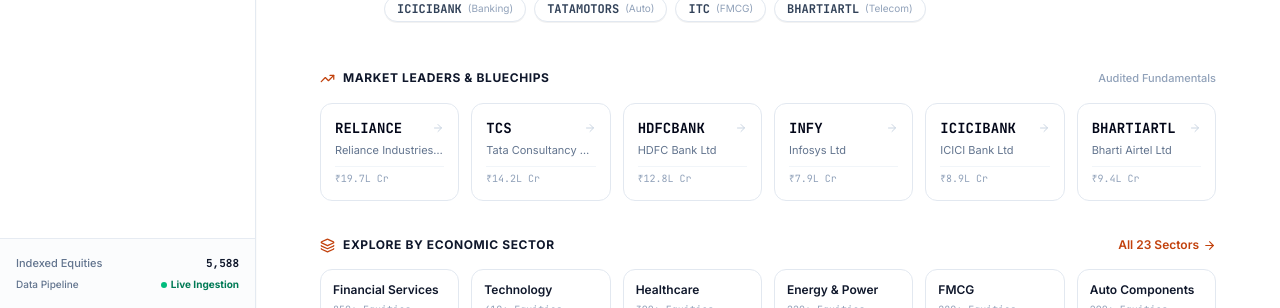
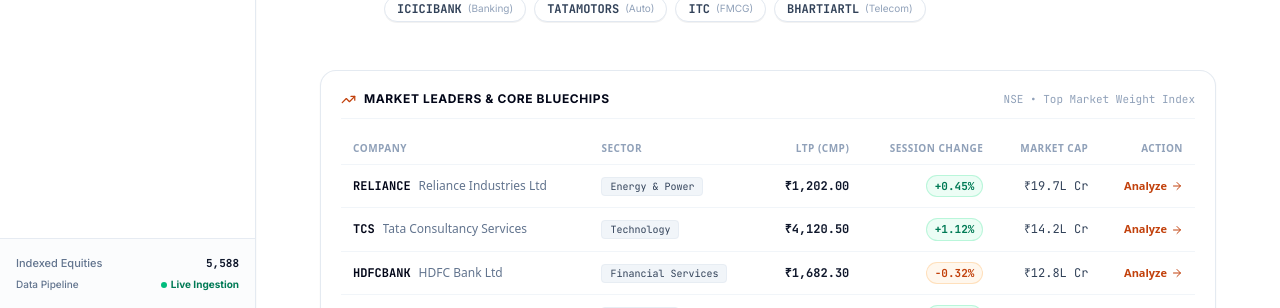
Before and after one commit to Komalgiri/StockVista, a Next.js app in the folder frontend/: page / in a window 1280 px wide. Shown: the part 492-800 px from the top of the page. Built offline with nearby package versions, Linux system fonts and the light colour scheme; no server answers.

Commit message:
feat(ui): implement institutional market leaders table, realistic chart trajectory, and terminal tab strip

```diff
--- a/frontend/src/app/company/[ticker]/page.tsx
+++ b/frontend/src/app/company/[ticker]/page.tsx
@@ -115,17 +115,19 @@
         />
       </div>
 
-      <div className="flex gap-4 sm:gap-6 mb-6 font-geist font-semibold text-[13px] overflow-x-auto pb-2 border-b border-border-hairline scrollbar-none">
-        <a href="#overview" className="flex items-center gap-1.5 pb-2 text-primary border-b-2 border-primary whitespace-nowrap">Overview</a>
-        <a href="#chart" className="flex items-center gap-1.5 pb-2 text-text-secondary hover:text-text-primary transition-colors whitespace-nowrap">Chart</a>
+      <div className="sticky top-14 bg-white/95 backdrop-blur-md z-10 flex gap-2 sm:gap-4 mb-6 font-geist font-semibold text-[13px] overflow-x-auto pt-2 pb-1 border-b border-slate-200 scrollbar-none">
+        <a href="#overview" className="flex items-center gap-1.5 pb-2.5 px-1 text-slate-950 border-b-2 border-[#c2410c] font-bold whitespace-nowrap">
+          <span className="w-1.5 h-1.5 rounded-full bg-[#c2410c]" /> Overview
+        </a>
+        <a href="#chart" className="flex items-center gap-1.5 pb-2.5 px-1 text-slate-500 hover:text-slate-950 transition-colors whitespace-nowrap">Chart</a>
         {analysis && (analysis.pros.length > 0 || analysis.cons.length > 0) && (
-          <a href="#analysis" className="flex items-center gap-1.5 pb-2 text-text-secondary hover:text-text-primary transition-colors whitespace-nowrap">Pros &amp; Cons</a>
+          <a href="#analysis" className="flex items-center gap-1.5 pb-2.5 px-1 text-slate-500 hover:text-slate-950 transition-colors whitespace-nowrap">Pros &amp; Cons</a>
         )}
-        <a href="#valuation" className="flex items-center gap-1.5 pb-2 text-text-secondary hover:text-text-primary transition-colors whitespace-nowrap">Valuation</a>
-        <a href="#financials" className="flex items-center gap-1.5 pb-2 text-text-secondary hover:text-text-primary transition-colors whitespace-nowrap">Financials</a>
-        <a href="#peers" className="flex items-center gap-1.5 pb-2 text-text-secondary hover:text-text-primary transition-colors whitespace-nowrap">Peers</a>
-        <a href="#shareholding" className="flex items-center gap-1.5 pb-2 text-text-secondary hover:text-text-primary transition-colors whitespace-nowrap">Shareholding</a>
-        <a href="#documents" className="flex items-center gap-1.5 pb-2 text-text-secondary hover:text-text-primary transition-colors whitespace-nowrap">Documents</a>
+        <a href="#valuation" className="flex items-center gap-1.5 pb-2.5 px-1 text-slate-500 hover:text-slate-950 transition-colors whitespace-nowrap">Valuation</a>
+        <a href="#financials" className="flex items-center gap-1.5 pb-2.5 px-1 text-slate-500 hover:text-slate-950 transition-colors whitespace-nowrap">Financials</a>
+        <a href="#peers" className="flex items-center gap-1.5 pb-2.5 px-1 text-slate-500 hover:text-slate-950 transition-colors whitespace-nowrap">Peers</a>
+        <a href="#shareholding" className="flex items-center gap-1.5 pb-2.5 px-1 text-slate-500 hover:text-slate-950 transition-colors whitespace-nowrap">Shareholding</a>
+        <a href="#documents" className="flex items-center gap-1.5 pb-2.5 px-1 text-slate-500 hover:text-slate-950 transition-colors whitespace-nowrap">Documents</a>
       </div>
 
       <div className="flex flex-col gap-6 pb-12">
--- a/frontend/src/components/HomeSearch.tsx
+++ b/frontend/src/components/HomeSearch.tsx
@@ -31,12 +31,12 @@
 ];
 
 const POPULAR_SEARCHES = [
-  { ticker: 'RELIANCE', name: 'Reliance Industries Ltd', sector: 'Energy & Power', mcap: '₹19.7L Cr' },
-  { ticker: 'TCS', name: 'Tata Consultancy Services', sector: 'Technology', mcap: '₹14.2L Cr' },
-  { ticker: 'HDFCBANK', name: 'HDFC Bank Ltd', sector: 'Financial Services', mcap: '₹12.8L Cr' },
-  { ticker: 'INFY', name: 'Infosys Ltd', sector: 'Technology', mcap: '₹7.9L Cr' },
-  { ticker: 'ICICIBANK', name: 'ICICI Bank Ltd', sector: 'Financial Services', mcap: '₹8.9L Cr' },
-  { ticker: 'BHARTIARTL', name: 'Bharti Airtel Ltd', sector: 'Telecommunication', mcap: '₹9.4L Cr' },
+  { ticker: 'RELIANCE', name: 'Reliance Industries Ltd', sector: 'Energy & Power', cmp: '₹1,202.00', change: '+0.45%', isUp: true, mcap: '₹19.7L Cr' },
+  { ticker: 'TCS', name: 'Tata Consultancy Services', sector: 'Technology', cmp: '₹4,120.50', change: '+1.12%', isUp: true, mcap: '₹14.2L Cr' },
+  { ticker: 'HDFCBANK', name: 'HDFC Bank Ltd', sector: 'Financial Services', cmp: '₹1,682.30', change: '-0.32%', isUp: false, mcap: '₹12.8L Cr' },
+  { ticker: 'INFY', name: 'Infosys Ltd', sector: 'Technology', cmp: '₹1,854.00', change: '+0.88%', isUp: true, mcap: '₹7.9L Cr' },
+  { ticker: 'ICICIBANK', name: 'ICICI Bank Ltd', sector: 'Financial Services', cmp: '₹1,245.60', change: '+1.05%', isUp: true, mcap: '₹8.9L Cr' },
+  { ticker: 'BHARTIARTL', name: 'Bharti Airtel Ltd', sector: 'Telecommunication', cmp: '₹1,620.00', change: '+0.74%', isUp: true, mcap: '₹9.4L Cr' },
 ];
 
 const FEATURED_SECTORS = [
@@ -225,34 +225,62 @@
         {/* Popular Equities Section */}
         {!showResults && (
           <div className="w-full max-w-4xl flex flex-col gap-9">
-            <div>
-              <div className="flex items-center justify-between mb-4">
-                <div className="flex items-center gap-2 text-slate-900 font-inter text-xs font-bold tracking-wider uppercase">
+            {/* Market Leaders Institutional Data Table */}
+            <div className="border border-slate-200/90 rounded-2xl bg-white p-5 shadow-xs">
+              <div className="flex items-center justify-between mb-3.5 pb-2.5 border-b border-slate-100">
+                <div className="flex items-center gap-2 text-slate-950 font-inter text-xs font-bold tracking-wider uppercase">
                   <TrendingUp size={15} className="text-[#c2410c]" />
-                  <span>Market Leaders & Bluechips</span>
+                  <span>Market Leaders & Core Bluechips</span>
                 </div>
-                <span className="text-[11px] text-slate-400 font-medium hidden sm:inline">Audited Fundamentals</span>
+                <span className="text-[11px] text-slate-400 font-mono hidden sm:inline">NSE • Top Market Weight Index</span>
               </div>
 
-              <div className="grid grid-cols-2 sm:grid-cols-3 md:grid-cols-6 gap-3 w-full">
-                {POPULAR_SEARCHES.map(item => (
-                  <Link
-                    key={item.ticker}
-                    href={`/company/${item.ticker}`}
-                    className="flex flex-col p-3.5 border border-slate-200 rounded-xl bg-white hover:border-[#c2410c] hover:shadow-md transition-all group cursor-pointer"
-                  >
-                    <div className="flex items-center justify-between mb-1">
-                      <span className="font-mono font-bold text-slate-950 group-hover:text-[#c2410c] text-sm transition-colors">
-                        {item.ticker}
-                      </span>
-                      <ArrowRight size={12} className="text-slate-300 group-hover:text-[#c2410c] group-hover:translate-x-0.5 transition-all" />
-                    </div>
-                    <div className="text-[11px] text-slate-500 truncate mb-2">{item.name}</div>
-                    <div className="flex items-center justify-between text-[10px] text-slate-400 font-mono mt-auto pt-1 border-t border-slate-100">
-                      <span>{item.mcap}</span>
-                    </div>
-                  </Link>
-                ))}
+              <div className="overflow-x-auto">
+                <table className="w-full text-left font-sans">
+                  <thead className="text-[10px] uppercase tracking-wider font-bold text-slate-400 border-b border-slate-100">
+                    <tr>
+                      <th className="py-2 px-3">Company</th>
+                      <th className="py-2 px-3">Sector</th>
+                      <th className="py-2 px-3 text-right">LTP (CMP)</th>
+                      <th className="py-2 px-3 text-right">Session Change</th>
+                      <th className="py-2 px-3 text-right">Market Cap</th>
+                      <th className="py-2 px-3 text-right">Action</th>
+                    </tr>
+                  </thead>
+                  <tbody className="text-[12px] divide-y divide-slate-100">
+                    {POPULAR_SEARCHES.map((stock) => (
+                      <tr
+                        key={stock.ticker}
+                        onClick={() => handleSelect(stock.ticker)}
+                        className="hover:bg-orange-50/40 transition-colors cursor-pointer group"
+                      >
+                        <td className="py-2.5 px-3">
+                          <div className="flex items-center gap-2">
+                            <span className="font-mono font-bold text-slate-950 group-hover:text-[#c2410c] transition-colors">{stock.ticker}</span>
+                            <span className="text-slate-500 text-xs hidden sm:inline truncate max-w-[200px]">{stock.name}</span>
+                          </div>
+                        </td>
+                        <td className="py-2.5 px-3">
+                          <span className="text-[10px] font-mono px-2 py-0.5 rounded bg-slate-100 text-slate-700 border border-slate-200/60">{stock.sector}</span>
+                        </td>
+                        <td className="py-2.5 px-3 text-right font-mono font-bold text-slate-900">{stock.cmp}</td>
+                        <td className="py-2.5 px-3 text-right">
+                          <span className={`inline-block font-mono font-bold text-[11px] px-2 py-0.5 rounded-full ${
+                            stock.isUp ? 'text-emerald-700 bg-emerald-50 border border-emerald-200/70' : 'text-[#c2410c] bg-orange-50 border border-orange-200/70'
+                          }`}>
+                            {stock.change}
+                          </span>
+                        </td>
+                        <td className="py-2.5 px-3 text-right font-mono text-slate-700 text-xs">{stock.mcap}</td>
+                        <td className="py-2.5 px-3 text-right">
+                          <span className="inline-flex items-center gap-1 text-[11px] font-bold text-[#c2410c] group-hover:translate-x-0.5 transition-transform">
+                            Analyze <ArrowRight size={12} />
+                          </span>
+                        </td>
+                      </tr>
+                    ))}
+                  </tbody>
+                </table>
               </div>
             </div>
 
```
Also changed, not shown: frontend/src/components/HistoricalChart.tsx (+68 -52 lines), 1 other file (tests, documents, lock files or other folders).
